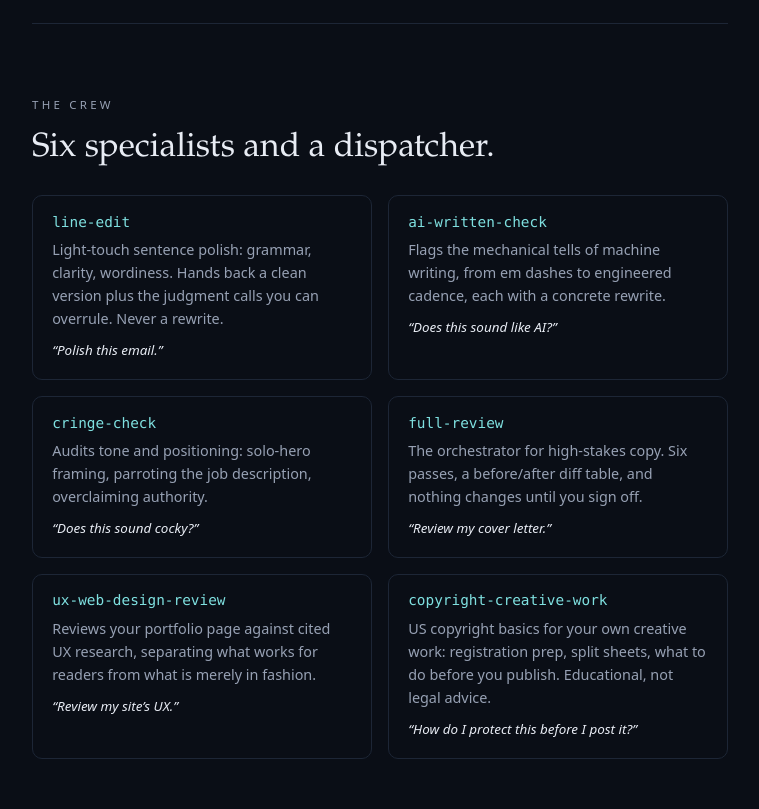
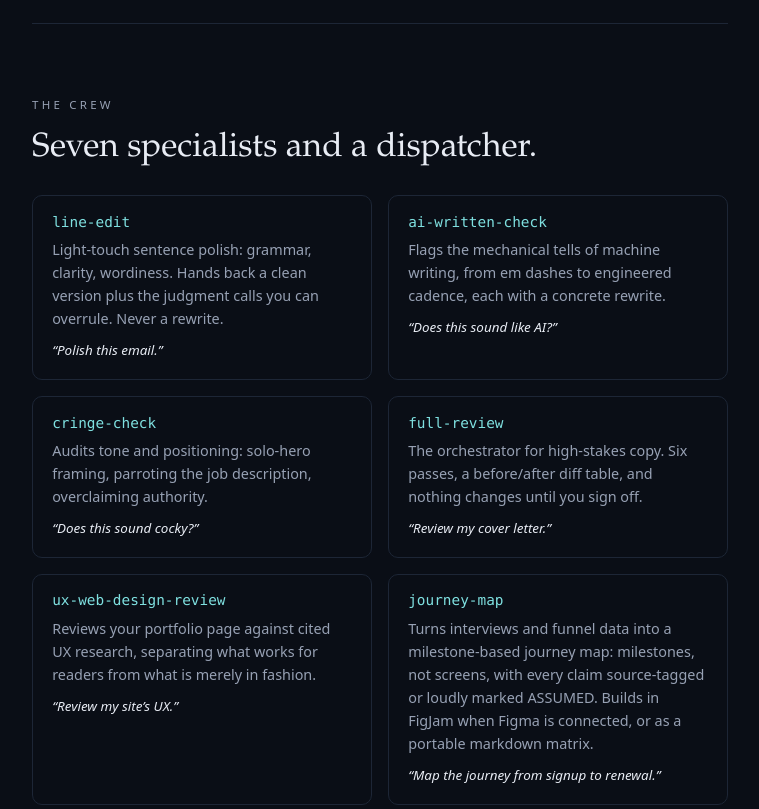
Before and after one commit to cabbagecachekid/neon-jetpack, a plain HTML site: page docs/index.html in a window 1280 px wide. Shown: the part 3180-3989 px from the top of the page, without its empty margins (260-1019 px from the left). Drawn offline with Linux system fonts and the light colour scheme.

Commit message:
Add journey-map skill (audited + adapted for Claude Code)
From the journey-map-figjam draft: renamed renderer-agnostic, added a
canvas-selection step with a markdown-matrix fallback when no Figma MCP
connection exists, genericized domain examples, tightened the description
to triggers-only per skill-authoring best practices. Dispatcher, README,
plugin manifest, and landing page updated to seven specialists.

Co-Authored-By: Claude Fable 5 <noreply@anthropic.com>

```diff
--- a/docs/index.html
+++ b/docs/index.html
@@ -281,7 +281,7 @@
   <!-- THE SKILLS -->
   <section>
     <p class="eyebrow">The crew</p>
-    <h2>Six specialists and a dispatcher.</h2>
+    <h2>Seven specialists and a dispatcher.</h2>
     <div class="skills">
       <div class="skill-card">
         <h3>line-edit</h3>
@@ -307,6 +307,11 @@
         <h3>ux-web-design-review</h3>
         <p>Reviews your portfolio page against cited UX research, separating what works for readers from what is merely in fashion.</p>
         <span class="say">&ldquo;Review my site&rsquo;s UX.&rdquo;</span>
+      </div>
+      <div class="skill-card">
+        <h3>journey-map</h3>
+        <p>Turns interviews and funnel data into a milestone-based journey map: milestones, not screens, with every claim source-tagged or loudly marked ASSUMED. Builds in FigJam when Figma is connected, or as a portable markdown matrix.</p>
+        <span class="say">&ldquo;Map the journey from signup to renewal.&rdquo;</span>
       </div>
       <div class="skill-card">
         <h3>copyright-creative-work</h3>
```
Also changed, not shown: .claude-plugin/plugin.json, 4 other files.
